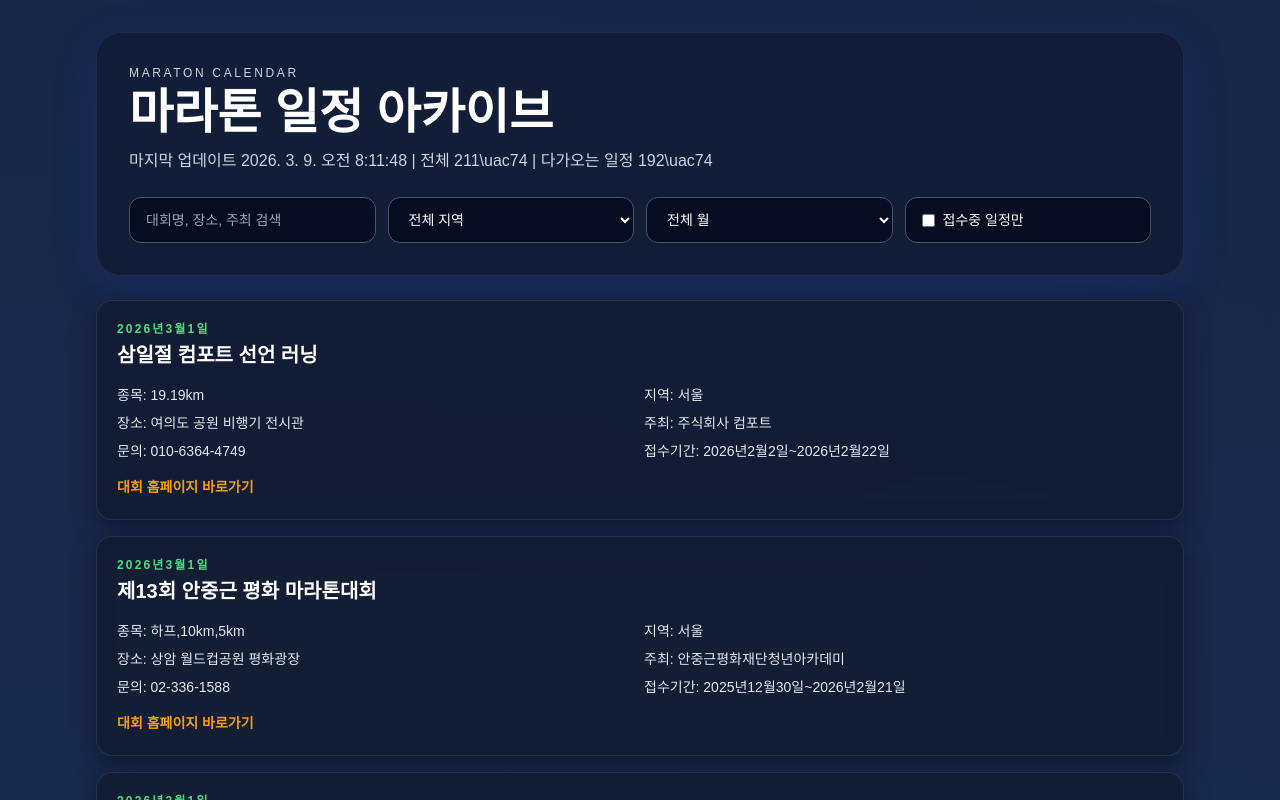
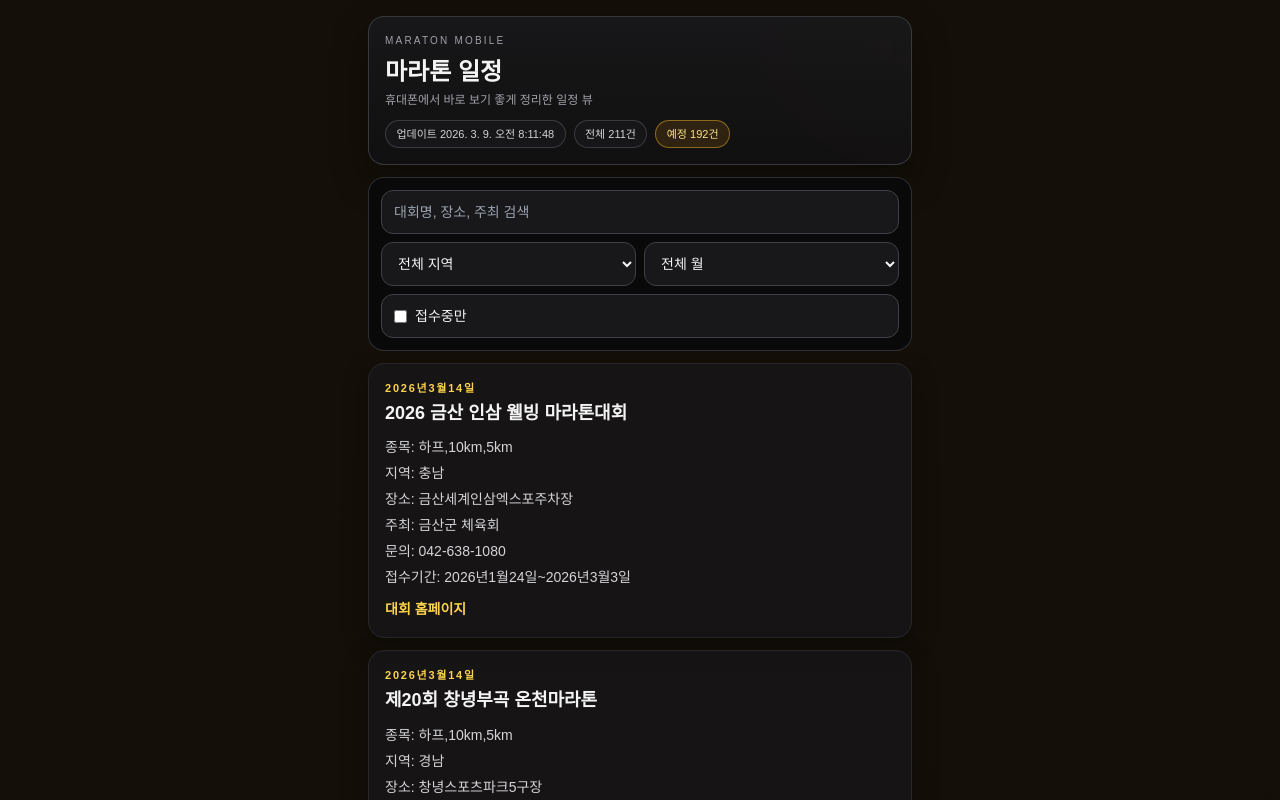
Before and after one commit to Yongseok1991/maration-schedule, a React (Vite) app: page / in a window 1280 px wide. Shown: the top 800 px of the page. Built offline with nearby package versions, Linux system fonts and the light colour scheme; the HTML template or start-up script is replaced by a standard one.

Commit message:
master change

```diff
--- a/src/App.jsx
+++ b/src/App.jsx
@@ -1,23 +1,24 @@
 import { useEffect, useMemo, useState } from "react";
 
-const TXT = {
-  unknownDate: "\uc77c\uc815 \ubbf8\uc815",
-  title: "\ub9c8\ub77c\ud1a4 \uc77c\uc815 \uc544\uce74\uc774\ube0c",
-  updated: "\ub9c8\uc9c0\ub9c9 \uc5c5\ub370\uc774\ud2b8",
-  total: "\uc804\uccb4",
-  upcoming: "\ub2e4\uac00\uc624\ub294 \uc77c\uc815",
-  searchPlaceholder: "\ub300\ud68c\uba85, \uc7a5\uc18c, \uc8fc\ucd5c \uac80\uc0c9",
-  allRegion: "\uc804\uccb4 \uc9c0\uc5ed",
-  allMonth: "\uc804\uccb4 \uc6d4",
-  openOnly: "\uc811\uc218\uc911 \uc77c\uc815\ub9cc",
-  distance: "\uc885\ubaa9",
-  region: "\uc9c0\uc5ed",
-  place: "\uc7a5\uc18c",
-  organizer: "\uc8fc\ucd5c",
-  contact: "\ubb38\uc758",
-  reg: "\uc811\uc218\uae30\uac04",
-  raceHomepage: "\ub300\ud68c \ud648\ud398\uc774\uc9c0 \ubc14\ub85c\uac00\uae30",
-  noResult: "\uc870\uac74\uc5d0 \ub9de\ub294 \uc77c\uc815\uc774 \uc5c6\uc2b5\ub2c8\ub2e4."
+const LABEL = {
+  unknownDate: "일정 미정",
+  title: "마라톤 일정",
+  subtitle: "휴대폰에서 바로 보기 좋게 정리한 일정 뷰",
+  updated: "업데이트",
+  total: "전체",
+  upcoming: "예정",
+  searchPlaceholder: "대회명, 장소, 주최 검색",
+  allRegion: "전체 지역",
+  allMonth: "전체 월",
+  openOnly: "접수중만",
+  distance: "종목",
+  region: "지역",
+  place: "장소",
+  organizer: "주최",
+  contact: "문의",
+  reg: "접수기간",
+  raceHomepage: "대회 홈페이지",
+  noResult: "조건에 맞는 일정이 없습니다."
 };
 
 const toDate = (race) => (race.date_iso ? new Date(`${race.date_iso}T00:00:00+09:00`) : null);
@@ -25,16 +26,16 @@ const toDate = (race) => (race.date_iso ? new Date(`${race.date_iso}T00:00:00+09
 const formatDay = (race) => {
   if (race.date_display) return race.date_display;
   const d = toDate(race);
-  if (!d || Number.isNaN(d.getTime())) return TXT.unknownDate;
+  if (!d || Number.isNaN(d.getTime())) return LABEL.unknownDate;
   return d.toLocaleDateString("ko-KR", { year: "numeric", month: "2-digit", day: "2-digit" });
 };
 
 const unique = (arr) => [...new Set(arr.filter(Boolean))];
 
 const statusBadgeClass = (status) => {
-  if (status === "\uc811\uc218\uc911") return "bg-emerald-400/20 text-emerald-300 border-emerald-400/40";
-  if (status === "\uc2e0\uaddc") return "bg-amber-400/20 text-amber-300 border-amber-400/40";
-  return "bg-slate-500/20 text-slate-200 border-slate-500/40";
+  if (status === "접수중") return "border-emerald-400/35 bg-emerald-400/15 text-emerald-200";
+  if (status === "신규") return "border-amber-400/35 bg-amber-400/15 text-amber-200";
+  return "border-zinc-500/35 bg-zinc-500/20 text-zinc-200";
 };
 
 export default function App() {
@@ -54,16 +55,20 @@ export default function App() {
   const regions = useMemo(() => unique(data.races.map((r) => r.region)).sort(), [data.races]);
   const months = useMemo(() => unique(data.races.map((r) => (r.date_iso || "").slice(0, 7))).sort(), [data.races]);
 
-  const now = new Date();
+  const today = new Date(new Date().toDateString());
 
   const filtered = useMemo(() => {
     return data.races
       .filter((race) => {
+        const d = toDate(race);
+        if (d && d < today) return false;
+
         const text = `${race.name} ${race.place} ${race.organizer} ${race.distances}`.toLowerCase();
         const hitQuery = query.trim() ? text.includes(query.trim().toLowerCase()) : true;
         const hitRegion = region === "all" ? true : race.region === region;
         const hitMonth = month === "all" ? true : (race.date_iso || "").startsWith(month);
-        const hitOpen = openOnly ? race.status === "\uc811\uc218\uc911" : true;
+        const hitOpen = openOnly ? race.status === "접수중" : true;
+
         return hitQuery && hitRegion && hitMonth && hitOpen;
       })
       .sort((a, b) => {
@@ -74,90 +79,101 @@ export default function App() {
         if (!bd) return -1;
         return ad - bd;
       });
-  }, [data.races, month, openOnly, query, region]);
+  }, [data.races, month, openOnly, query, region, today]);
 
-  const upcoming = filtered.filter((race) => {
-    const d = toDate(race);
-    return d && d >= new Date(now.toDateString());
-  });
+  const upcomingCount = filtered.length;
 
   return (
-    <main className="mx-auto max-w-6xl px-4 pb-16 pt-8 sm:px-6 lg:px-8">
-      <section className="rounded-3xl border border-slate-700/50 bg-slate-900/55 p-5 shadow-glow backdrop-blur md:p-8">
-        <p className="text-xs uppercase tracking-[0.22em] text-slate-300">Maraton Calendar</p>
-        <h1 className="mt-2 text-3xl font-black leading-tight text-white md:text-5xl">{TXT.title}</h1>
-        <p className="mt-3 text-sm text-slate-300 md:text-base">
-          {TXT.updated} {data.updatedAt ? new Date(data.updatedAt).toLocaleString("ko-KR") : "-"} | {TXT.total} {data.races.length}\uac74 | {TXT.upcoming} {upcoming.length}\uac74
-        </p>
+    <main className="mx-auto w-full max-w-xl px-3 pb-20 pt-4 sm:px-4">
+      <section className="hero-panel rounded-2xl p-4">
+        <p className="text-[10px] uppercase tracking-[0.22em] text-zinc-400">Maraton Mobile</p>
+        <h1 className="mt-2 text-2xl font-black text-zinc-100">{LABEL.title}</h1>
+        <p className="mt-1 text-xs text-zinc-400">{LABEL.subtitle}</p>
 
-        <div className="mt-6 grid gap-3 md:grid-cols-4">
+        <div className="mt-3 flex flex-wrap gap-2 text-[11px]">
+          <span className="stat-chip">
+            {LABEL.updated} {data.updatedAt ? new Date(data.updatedAt).toLocaleString("ko-KR") : "-"}
+          </span>
+          <span className="stat-chip">{LABEL.total} {data.races.length}건</span>
+          <span className="stat-chip stat-chip-strong">{LABEL.upcoming} {upcomingCount}건</span>
+        </div>
+      </section>
+
+      <section className="sticky top-2 z-20 mt-3 rounded-2xl border border-zinc-700/70 bg-zinc-950/90 p-3 backdrop-blur">
+        <div className="grid grid-cols-1 gap-2">
           <input
-            className="rounded-xl border border-slate-600 bg-slate-950/70 px-4 py-3 text-sm text-white outline-none ring-accent transition focus:ring"
-            placeholder={TXT.searchPlaceholder}
+            className="h-11 rounded-xl border border-zinc-700 bg-zinc-900 px-3 text-sm text-zinc-100 outline-none transition focus:border-amber-300"
+            placeholder={LABEL.searchPlaceholder}
             value={query}
             onChange={(e) => setQuery(e.target.value)}
           />
+
+          <div className="grid grid-cols-2 gap-2">
             <select
-            className="rounded-xl border border-slate-600 bg-slate-950/70 px-4 py-3 text-sm text-white outline-none ring-accent transition focus:ring"
+              className="h-11 rounded-xl border border-zinc-700 bg-zinc-900 px-3 text-sm text-zinc-100 outline-none transition focus:border-amber-300"
               value={region}
               onChange={(e) => setRegion(e.target.value)}
             >
-            <option value="all">{TXT.allRegion}</option>
+              <option value="all">{LABEL.allRegion}</option>
               {regions.map((r) => (
                 <option key={r} value={r}>{r}</option>
               ))}
             </select>
             <select
-            className="rounded-xl border border-slate-600 bg-slate-950/70 px-4 py-3 text-sm text-white outline-none ring-accent transition focus:ring"
+              className="h-11 rounded-xl border border-zinc-700 bg-zinc-900 px-3 text-sm text-zinc-100 outline-none transition focus:border-amber-300"
               value={month}
               onChange={(e) => setMonth(e.target.value)}
             >
-            <option value="all">{TXT.allMonth}</option>
+              <option value="all">{LABEL.allMonth}</option>
               {months.map((m) => (
                 <option key={m} value={m}>{m}</option>
               ))}
             </select>
-          <label className="flex cursor-pointer items-center gap-2 rounded-xl border border-slate-600 bg-slate-950/70 px-4 py-3 text-sm text-white">
+          </div>
+
+          <label className="flex h-11 cursor-pointer items-center gap-2 rounded-xl border border-zinc-700 bg-zinc-900 px-3 text-sm text-zinc-100">
             <input type="checkbox" checked={openOnly} onChange={(e) => setOpenOnly(e.target.checked)} />
-            {TXT.openOnly}
+            {LABEL.openOnly}
           </label>
         </div>
       </section>
 
-      <section className="mt-6 grid gap-4">
+      <section className="mt-3 grid gap-3">
         {filtered.map((race) => (
-          <article key={race.id} className="rounded-2xl border border-slate-700/60 bg-panel/80 p-5 shadow-[0_8px_26px_rgba(0,0,0,0.35)] backdrop-blur">
-            <div className="flex flex-wrap items-start justify-between gap-3">
+          <article key={race.id} className="rounded-2xl border border-zinc-800 bg-zinc-900/70 p-4 shadow-[0_8px_24px_rgba(0,0,0,0.35)]">
+            <div className="flex items-start justify-between gap-2">
               <div>
-                <p className="text-xs font-semibold uppercase tracking-[0.18em] text-accent">{formatDay(race)}</p>
-                <h2 className="mt-1 text-xl font-bold text-white">{race.name}</h2>
+                <p className="text-[11px] font-semibold uppercase tracking-[0.16em] text-amber-300">{formatDay(race)}</p>
+                <h2 className="mt-1 text-lg font-bold leading-snug text-zinc-100">{race.name}</h2>
               </div>
               {race.status && (
-                <span className={`rounded-full border px-3 py-1 text-xs font-bold ${statusBadgeClass(race.status)}`}>
+                <span className={`rounded-full border px-2.5 py-1 text-[11px] font-semibold ${statusBadgeClass(race.status)}`}>
                   {race.status}
                 </span>
               )}
             </div>
 
-            <div className="mt-4 grid gap-2 text-sm text-slate-200 md:grid-cols-2">
-              <p>{TXT.distance}: {race.distances || "-"}</p>
-              <p>{TXT.region}: {race.region || "-"}</p>
-              <p>{TXT.place}: {race.place || "-"}</p>
-              <p>{TXT.organizer}: {race.organizer || "-"}</p>
-              <p>{TXT.contact}: {race.contact || "-"}</p>
-              <p>{TXT.reg}: {race.registration_period || "-"}</p>
+            <div className="mt-3 grid grid-cols-1 gap-1.5 text-sm text-zinc-300">
+              <p>{LABEL.distance}: {race.distances || "-"}</p>
+              <p>{LABEL.region}: {race.region || "-"}</p>
+              <p>{LABEL.place}: {race.place || "-"}</p>
+              <p>{LABEL.organizer}: {race.organizer || "-"}</p>
+              <p>{LABEL.contact}: {race.contact || "-"}</p>
+              <p>{LABEL.reg}: {race.registration_period || "-"}</p>
             </div>
 
             {race.homepage && (
-              <a className="mt-4 inline-block break-all text-sm font-semibold text-warm hover:underline" href={race.homepage} target="_blank" rel="noreferrer">
-                {TXT.raceHomepage}
+              <a className="mt-3 inline-block text-sm font-semibold text-amber-300 hover:text-amber-200" href={race.homepage} target="_blank" rel="noreferrer">
+                {LABEL.raceHomepage}
               </a>
             )}
           </article>
         ))}
 
         {filtered.length === 0 && (
-          <p className="rounded-xl border border-slate-700 bg-panel/60 p-6 text-center text-slate-300">{TXT.noResult}</p>
+          <p className="rounded-xl border border-zinc-800 bg-zinc-900/60 p-5 text-center text-sm text-zinc-400">
+            {LABEL.noResult}
+          </p>
         )}
       </section>
     </main>
--- a/src/index.css
+++ b/src/index.css
@@ -8,14 +8,37 @@
 
 body {
   margin: 0;
-  color: #e8edf8;
+  color: #e4e4e7;
   background:
-    radial-gradient(circle at 8% 10%, #1f315d 0%, rgba(31, 49, 93, 0) 38%),
-    radial-gradient(circle at 94% 90%, #2d173f 0%, rgba(45, 23, 63, 0) 42%),
-    linear-gradient(160deg, #060c1b 0%, #0b1324 45%, #111a2b 100%);
+    radial-gradient(circle at 18% -10%, rgba(245, 158, 11, 0.08), transparent 32%),
+    radial-gradient(circle at 100% 100%, rgba(113, 113, 122, 0.12), transparent 28%),
+    linear-gradient(180deg, #070708 0%, #0a0a0b 50%, #09090b 100%);
   min-height: 100vh;
 }
 
 #root {
   min-height: 100vh;
 }
+
+.hero-panel {
+  border: 1px solid rgba(63, 63, 70, 0.85);
+  background:
+    linear-gradient(180deg, rgba(24, 24, 27, 0.9), rgba(17, 17, 19, 0.88)),
+    radial-gradient(circle at 100% 0, rgba(245, 158, 11, 0.08), transparent 36%);
+  box-shadow: 0 16px 36px rgba(0, 0, 0, 0.36);
+  backdrop-filter: blur(8px);
+}
+
+.stat-chip {
+  border: 1px solid rgba(63, 63, 70, 0.9);
+  background: rgba(24, 24, 27, 0.85);
+  color: #d4d4d8;
+  border-radius: 9999px;
+  padding: 0.3rem 0.65rem;
+}
+
+.stat-chip-strong {
+  border-color: rgba(251, 191, 36, 0.45);
+  background: rgba(245, 158, 11, 0.13);
+  color: #fde68a;
+}
```
Lines whose indentation alone changed are shown as unchanged.
